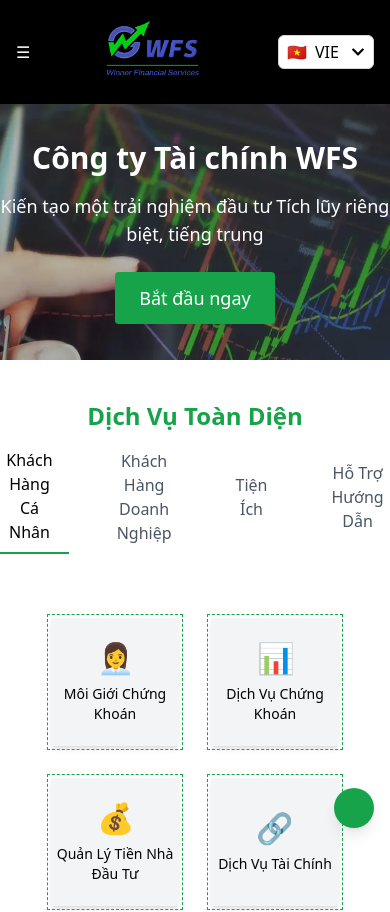
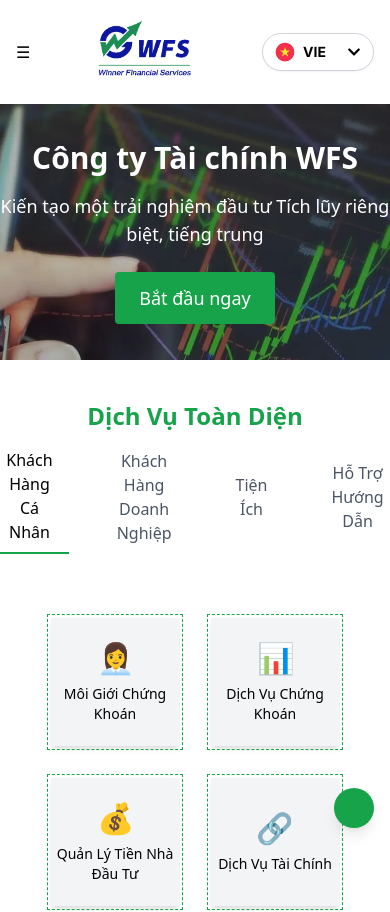
Before and after one commit to HaoTu1417/winner-landingpage, a Next.js app: page / in a window 390 px wide. Shown: the top 912 px of the page. Built offline with nearby package versions, Linux system fonts and the light colour scheme.

Commit message:
update: header logo, navigation link text style, language selector imgaes, border

```diff
--- a/src/app/globals.css
+++ b/src/app/globals.css
@@ -1,6 +1,14 @@
+@import url('https://fonts.googleapis.com/css2?family=Inter:wght@400;700&display=swap');
 @tailwind base;
 @tailwind components;
 @tailwind utilities;
+
+
+
+.inter {
+  font-family: 'Inter', sans-serif;
+}
+
 
 :root {
   --background: #ffffff;
--- a/src/app/index/header.tsx
+++ b/src/app/index/header.tsx
@@ -9,7 +9,7 @@
   return (
     <div className="font-sans">
     {/* Header */}
-    <header className="bg-black text-white">
+    <header className="bg-white text-blue">
       <div className="container mx-auto px-4 py-3 flex justify-between items-center">
         {/* Logo */}
         <div className="text-lg font-bold">AGRIBANK</div>
--- a/src/app/index/page.tsx
+++ b/src/app/index/page.tsx
@@ -1,21 +1,52 @@
-'use client'
+"use client";
 import React, { useState } from "react";
-import Footer from "../index/footer"
-import ServiceSection from "./home.service"
-import TradingPlatform from "./home.tradingPlatform"
-import { useTranslation } from 'react-i18next';
-import LanguageSelector from "../ui/components/LanguageSelector"
+import Footer from "../index/footer";
+import ServiceSection from "./home.service";
+import TradingPlatform from "./home.tradingPlatform";
+import { useTranslation } from "react-i18next";
+import LanguageSelector from "../ui/components/LanguageSelector";
 import UIGrid from "./home.uigrid";
-import Image from 'next/image'
+import Image from "next/image";
+import { usePathname } from "next/navigation";
+
 function Index() {
   const [menuOpen, setMenuOpen] = useState(false);
-
   const toggleMenu = () => setMenuOpen(!menuOpen);
   const { t } = useTranslation();
-  return(
-    <div  className="font-sans text-black">
+  const pathname = usePathname();
+
+  const headerStyle = {
+    fontFamily: "Inter",
+    fontWeight: 500,
+    fontSize: "16px",
+    lineHeight: "22.4px",
+    letterSpacing: "2%",
+  };
+
+  // Define an array of navigation items
+  const navLinks = [
+    { href: "/", label: "Trang chủ", extraClass: "inter",  },
+    { href: "/news", label: "Tin tức" },
+    { href: "/service", label: "Dịch vụ" },
+    { href: "/tttt", label: "Tư vấn trực tuyến" },
+    { href: "/analyst", label: "Trung tâm phân tích" },
+    { href: "/future", label: "Phái sinh" },
+    {
+      href: "/about",
+      label: "Về WFS",
+      // Mark this as special so we can conditionally change its style based on the pathname
+
+    },
+  ];
+
+  // Common classes for all links
+  const commonClasses =
+    "mx-2 transition-all duration-300 hover:underline hover:text-[#0D169E]";
+
+  return (
+    <div className="font-sans text-black">
       {/* Header */}
-      <header className="bg-black text-white">
+      <header style={headerStyle} className="bg-white text-blue">
         <div className="container mx-auto px-4 py-3 flex justify-between items-center">
           {/* Menu Toggle (Mobile) */}
           <button
@@ -26,26 +57,40 @@
             ☰
           </button>
 
-
-           {/* Desktop Right Buttons */}
-           {/* <div className="lg:flex space-x-4">
-            <button className="sm:bg-green-600 px-4 py-2 rounded xs:bg-red-500 xs:size-20 sm:size-auto xs:text-xs sm:text-base">Mở Tài Khoản</button>
-            <button className="sm:bg-green-600 px-4 py-2 rounded xs:bg-red-500 xs:size-20 sm:size-auto xs:text-xs sm:text-base">Giao Dịch Trực Tuyến</button>
-          </div> */}
           {/* Logo */}
           <div className="text-lg font-bold h-20">
-            <img src="/images/LogoWFS.png" className="object-contain h-full mr-2"/>
+            <img
+              src="/images/LogoWFS.png"
+              className="object-contain h-full mr-2"
+              alt="Logo"
+            />
+          </div>
 
+          {/* Navigation Links */}
+          <div className="hidden flex-row lg:flex" id="NavigationLink">
+            {navLinks.map((link, index) => {
+              // For special link(s), add extra classes and inline styles conditionally
+              const isSpecial = pathname === link.href;
+              return (
+                <a
+                  key={index}
+                  href={link.href}
+                  className={`${commonClasses} ${link.extraClass || ""} ${
+                    isSpecial ? "underline underline-offset-4" : ""
+                  }`}
+                  style={
+                    isSpecial
+                      ? { ...headerStyle, color: "#0D169E", fontWeight: 700 }
+                      : headerStyle
+                  }
+                >
+                  {link.label}
+                </a>
+              );
+            })}
           </div>
-          <div className="hidden flex-row lg:flex">
-            <a href="#" className="mx-2">TIN TỨC</a>
-            <a href="#" className="mx-2">SẢN PHẨM DỊCH VỤ</a>
-            <a href="#" className="mx-2">TƯ VẤN TRỰC TUYẾN</a>
-            <a href="#" className="mx-2">TRUNG TÂM PHÂN TÍCH</a>
-            <a href="#" className="mx-2">PHÁI SINH</a>
-            <a href="/about" className="mx-2">VỀ WFS</a>
-          </div>
-         <LanguageSelector></LanguageSelector>
+
+          <LanguageSelector />
         </div>
       </header>
 
@@ -53,19 +98,30 @@
       {menuOpen && (
         <nav className="top-full left-0 bg-black text-white w-full lg:hidden">
           <div className="flex flex-col space-y-2 p-4">
-            <a href="#" className="block py-2">TIN TỨC</a>
-            <a href="#" className="block py-2">SẢN PHẨM DỊCH VỤ</a>
-            <a href="#" className="block py-2">TƯ VẤN TRỰC TUYẾN</a>
-            <a href="#" className="block py-2">TRUNG TÂM PHÂN TÍCH</a>
-            <a href="#" className="block py-2">PHÁI SINH</a>
-            <a href="#" className="block py-2">VỀ AGR</a>
+            <a href="#" className="block py-2">
+              TIN TỨC
+            </a>
+            <a href="#" className="block py-2">
+              SẢN PHẨM DỊCH VỤ
+            </a>
+            <a href="#" className="block py-2">
+              TƯ VẤN TRỰC TUYẾN
+            </a>
+            <a href="#" className="block py-2">
+              TRUNG TÂM PHÂN TÍCH
+            </a>
+            <a href="#" className="block py-2">
+              PHÁI SINH
+            </a>
+            <a href="#" className="block py-2">
+              VỀ AGR
+            </a>
           </div>
         </nav>
       )}
+
       {/* Main Section */}
       <main className="bg-gray-100">
-
-
         <div className="relative bg-container h-64 sm:h-96 flex items-center justify-center text-white">
           <Image
             src="/images/homepage/bg_slide-768.webp"
@@ -81,87 +137,25 @@
             className="z-0"
           />
           <div className="text-center z-10">
-          <h1 className="text-3xl sm:text-5xl font-bold">{t('companyName')}</h1>
-          <p className="mt-4 text-lg sm:text-xl">{t('companySlogan')}</p>
+            <h1 className="text-3xl sm:text-5xl font-bold">
+              {t("companyName")}
+            </h1>
+            <p className="mt-4 text-lg sm:text-xl">{t("companySlogan")}</p>
             <button className="mt-6 bg-green-600 px-6 py-3 rounded text-white text-lg">
-            {t('startNow')}
+              {t("startNow")}
             </button>
           </div>
         </div>
-        <ServiceSection></ServiceSection>
-        <UIGrid></UIGrid>
-        {/* News Section */}
-        <section className="container mx-auto px-4 py-8">
-          <h2 className="text-2xl sm:text-3xl font-bold text-center mb-6">
-            Công bố thông tin <span className="text-green-600">AGRISECO</span>
-          </h2>
-          <div className="space-y-4">
-            {[
-              { date: "2 ngày trước", content: "Agriseco công bố thông tin Quyết định xử phạt vi phạm hành chính về thuế" },
-              { date: "3 ngày trước", content: "Agriseco công bố thông tin Quyết định xử phạt vi phạm hành chính về thuế" },
-              { date: "1 tháng trước", content: "Agriseco công bố Quyết định về việc ký kết Hợp đồng tín dụng..." },
-              { date: "1 tháng trước", content: "AGR - Hướng dẫn thủ tục nhận cổ tức năm 2023" },
-            ].map((news, idx) => (
-              <div
-                key={idx}
-                className="bg-white shadow-md rounded p-4 flex justify-between items-center"
-              >
-                <div>
-                  <p className="text-gray-500 text-sm">{news.date}</p>
-                  <p className="text-lg font-medium">{news.content}</p>
-                </div>
-                <button className="bg-red-600 text-white px-4 py-2 rounded">
-                  PDF
-                </button>
-              </div>
-            ))}
-          </div>
-        </section>
-
-        {/* Bonds Section */}
-        <section className="container mx-auto px-4 py-8">
-          <h2 className="text-2xl sm:text-3xl font-bold text-center mb-6">
-            TRÁI PHIẾU <span className="text-green-600">AGRIBANK</span>
-          </h2>
-          <div className="grid grid-cols-1 md:grid-cols-2 gap-6 md:items-center">
-            <div className="md:order-1">
-              <img
-                src="/images/homepage/bond.png"
-                alt="Agribank Building"
-                className="rounded shadow-md"
-              />
-            </div>
-            <div className="space-y-4 md:order-2">
-              {[
-                {
-                  title: "Agribank công bố thông tin về việc phát hành trái phiếu ra công chúng năm 2024",
-                  content: "Ngân hàng Nông nghiệp và Phát triển Nông thôn Việt Nam (Agribank) thông báo phát hành Trái phiếu ra công chúng năm 2024 với số lượng đăng ký chào bán là 100.000.000 trái phiếu, tương đương 10.000 tỷ đồng nội dung cụ thể như sau...."
-                },
-                {
-                  title: "Agribank công bố thông tin về việc phát hành trái phiếu ra công chúng năm 2023",
-                  content: "Ngân hàng Nông nghiệp và Phát triển Nông thôn Việt Nam (Agribank) thông báo phát hành Trái phiếu ra công chúng năm 2023 với số lượng đăng ký chào bán là 100.000.000 trái phiếu, tương đương 10.000.000.000.000 đồng. nội dung cụ thể như sau...."
-                },
-                {
-                  title: "Agribank công bố thông tin về việc phát hành trái phiếu ra công chúng năm 2022",
-                  content: "Ngân hàng Nông nghiệp và Phát triển Nông thôn Việt Nam (Agribank) thông báo phát hành Trái phiếu ra công chúng năm 2022 với số lượng đăng ký chào bán là 100.000.000 trái phiếu, tương đương 10.000.000.000.000 đồng. nội dung cụ thể như sau...."
-                },
-              ].map((bond, idx) => (
-                <div key={idx} className="bg-white shadow-md rounded p-4">
-                  <h3 className="text-lg font-bold text-green-600">{bond.title}</h3>
-                  <p className="text-gray-700 mt-2">{bond.content}</p>
-                </div>
-              ))}
-            </div>
-          </div>
-        </section>
+        <ServiceSection />
+        <UIGrid />
+        {/* ...other sections */}
       </main>
 
-       <TradingPlatform></TradingPlatform>
-
+      <TradingPlatform />
 
       <Footer />
     </div>
-  )
+  );
 }
 
 export default Index;
--- a/src/app/ui/components/LanguageSelector.tsx
+++ b/src/app/ui/components/LanguageSelector.tsx
@@ -1,28 +1,39 @@
 import { useState } from "react";
 import { FaChevronDown } from "react-icons/fa";
-import { useTranslation } from 'react-i18next';
+import { useTranslation } from "react-i18next";
+import Image from "next/image";
+
 // Define the structure of a language object
 type Language = {
   displayCode: string;
   translateCode: string;
   name: string;
-  flag: string;
+  flag: string; // Flag image path
 };
-
 
 const LanguageSelector: React.FC = () => {
   const [isOpen, setIsOpen] = useState<boolean>(false);
   const [selectedLanguage, setSelectedLanguage] = useState<Language>({
     displayCode: "VIE",
-    translateCode:"vi",
+    translateCode: "vi",
     name: "Vietnamese",
-    flag: "🇻🇳",
+    flag: "/images/flags/vietnam.svg", // Use image instead of emoji
   });
-  const {  i18n } = useTranslation();
+  const { i18n } = useTranslation();
 
   const languages: Language[] = [
-    { displayCode: "VIE",translateCode:"vi", name: "Vietnamese", flag: "🇻🇳" },
-    { displayCode: "CHN",translateCode:"cn", name: "Chinese", flag: "🇨🇳" },
+    {
+      displayCode: "VIE",
+      translateCode: "vi",
+      name: "Vietnamese",
+      flag: "/images/flags/vietnam.svg",
+    },
+    {
+      displayCode: "CHN",
+      translateCode: "cn",
+      name: "Chinese",
+      flag: "/images/flags/china.png",
+    },
   ];
 
   const toggleDropdown = (): void => {
@@ -32,14 +43,11 @@
   const selectLanguage = (language: Language): void => {
     setSelectedLanguage(language);
     setIsOpen(false);
-    changeLanguage(language.translateCode); // Call the language change function
-    console.log("selectLanguage");
+    changeLanguage(language.translateCode);
   };
 
   const changeLanguage = (languageCode: string): void => {
-    // Logic to change the application's language
     console.log(`Language changed to: ${languageCode}`);
-    // You can integrate your i18n library (e.g., i18next) here
     i18n.changeLanguage(languageCode);
   };
 
@@ -48,25 +56,42 @@
       {/* Selected Language Button */}
       <button
         onClick={toggleDropdown}
-        className="flex items-center justify-between w-24 px-2 py-1 bg-white border border-gray-300 rounded-md shadow-sm hover:border-gray-400"
+        className="flex items-center justify-between w-28 px-3 py-2 bg-white border border-gray-300 rounded-full shadow-sm hover:border-gray-400"
       >
         <span className="flex items-center text-black">
-          <span className="mr-2">{selectedLanguage.flag}</span>
-          {selectedLanguage.displayCode}
+          <Image
+            src={selectedLanguage.flag}
+            alt={selectedLanguage.name}
+            width={20}
+            height={20}
+            className="mr-2 rounded-full"
+          />
+          <span className="font-semibold text-sm">
+            {selectedLanguage.displayCode}
+          </span>
         </span>
         <FaChevronDown className="ml-2 text-sm text-black" />
       </button>
 
       {/* Dropdown Menu */}
       {isOpen && (
-        <div className="absolute left-0 w-24 mt-2 bg-white border border-gray-300 rounded-md shadow-lg">
+        <div className="absolute left-0 w-28 mt-2 bg-white border border-gray-300 rounded-lg shadow-lg">
           {languages.map((language) => (
             <button
               key={language.displayCode}
               onClick={() => selectLanguage(language)}
-              className={`flex items-center w-full px-2 py-1 text-left hover:bg-teal-200 text-black`}>
-              <span className="mr-2 text-black">{language.flag}</span>
-              {language.displayCode}
+              className="flex items-center w-full px-3 py-2 text-left hover:bg-gray-100 text-black"
+            >
+              <Image
+                src={language.flag}
+                alt={language.name}
+                width={20}
+                height={20}
+                className="mr-2 rounded-full"
+              />
+              <span className="font-semibold text-sm">
+                {language.displayCode}
+              </span>
             </button>
           ))}
         </div>
```
Also changed, not shown: public/images/LogoWFS.png, public/images/flags/vietnam.svg (added). Lines whose indentation alone changed are shown as unchanged.
